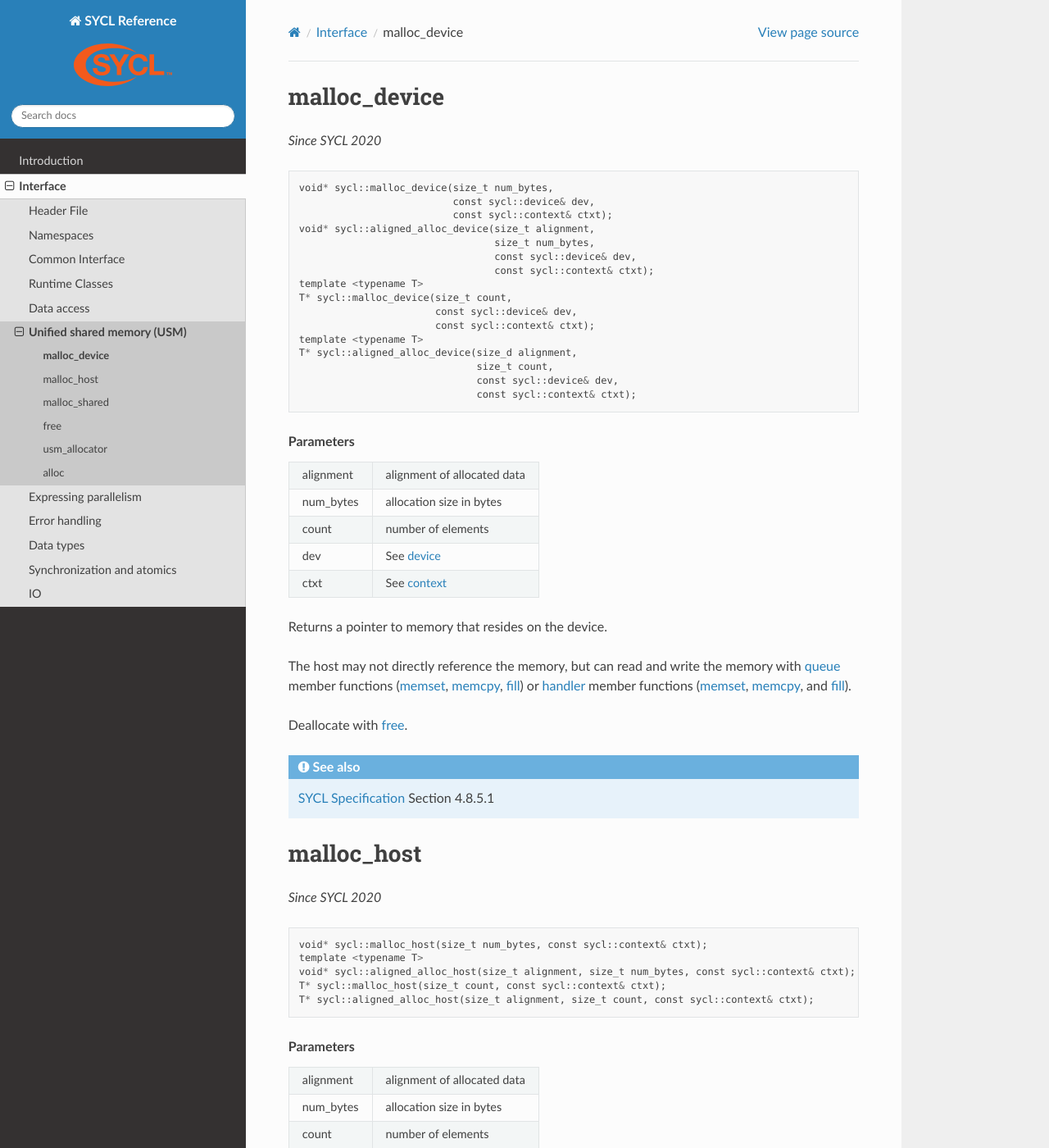
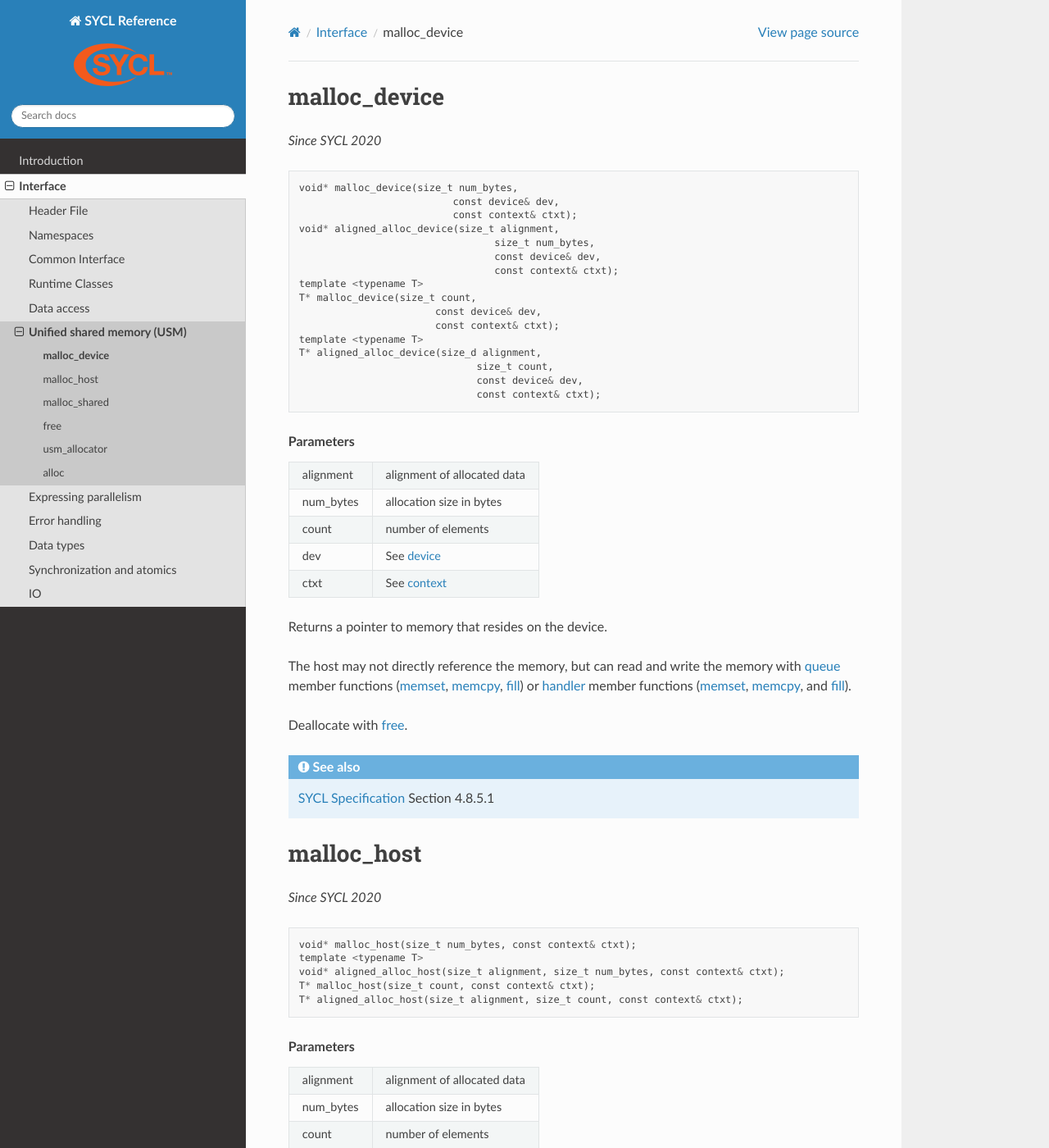
Before and after one commit to KhronosGroup/SYCL_Reference, a Sphinx documentation site: the page built from source/iface/usm-malloc.rst, in a window 1280 px wide and 1400 px high. Shown: the whole window at 82% size. Built offline with Sphinx 7.4.7 and the Read the Docs theme 2.0.0, drawn with Linux system fonts in a browser that asks for light colours; some of the changed text lies outside the part shown.

Commit message:
add get_devices example, fix up cross references

```diff
--- a/doc.py
+++ b/doc.py
@@ -118,6 +118,7 @@
                     'memory-model',
                     'nd-range',
                     'get-platforms',
+                    'get_devices',
                     'gpu-selector',
                     'execution-model']
     compiler = 'dpcpp'
--- a/source/iface/platform.rst
+++ b/source/iface/platform.rst
@@ -80,6 +80,8 @@
 Only call this when the platform constructor was passed a
 ``cl_platform_id``.
 
+.. _platform-get_devices:
+
 get_devices
 ===========
 
@@ -88,8 +90,8 @@
   vector_class<device> get_devices(
      info::device_type = info::device_type::all) const;
 
-Return vector of SYCL devices associated with the platform and
-filtered by the :ref:`device_type <info-device>`.
+Returns vector of SYCL devices associated with the platform and
+filtered by :ref:`info-device_type`
 
 .. rubric:: Example
 
--- a/source/iface/usm-malloc.rst
+++ b/source/iface/usm-malloc.rst
@@ -11,22 +11,22 @@
 
 ::
 
-   void* sycl::malloc_device(size_t num_bytes,
-                             const sycl::device& dev,
-                             const sycl::context& ctxt);
-   void* sycl::aligned_alloc_device(size_t alignment,
+   void* malloc_device(size_t num_bytes,
+                             const device& dev,
+                             const context& ctxt);
+   void* aligned_alloc_device(size_t alignment,
                                     size_t num_bytes,
-                                    const sycl::device& dev,
-                                    const sycl::context& ctxt);
+                                    const device& dev,
+                                    const context& ctxt);
    template <typename T>
-   T* sycl::malloc_device(size_t count,
-                          const sycl::device& dev,
-                          const sycl::context& ctxt);
+   T* malloc_device(size_t count,
+                          const device& dev,
+                          const context& ctxt);
    template <typename T>
-   T* sycl::aligned_alloc_device(size_d alignment,
+   T* aligned_alloc_device(size_d alignment,
                                  size_t count,
-                                 const sycl::device& dev,
-                                 const sycl::context& ctxt);
+                                 const device& dev,
+                                 const context& ctxt);
 
 
 .. rubric:: Parameters
@@ -59,11 +59,11 @@
 
 ::
 
-   void* sycl::malloc_host(size_t num_bytes, const sycl::context& ctxt);
+   void* malloc_host(size_t num_bytes, const context& ctxt);
    template <typename T>
-   void* sycl::aligned_alloc_host(size_t alignment, size_t num_bytes, const sycl::context& ctxt);
-   T* sycl::malloc_host(size_t count, const sycl::context& ctxt);
-   T* sycl::aligned_alloc_host(size_t alignment, size_t count, const sycl::context& ctxt);
+   void* aligned_alloc_host(size_t alignment, size_t num_bytes, const context& ctxt);
+   T* malloc_host(size_t count, const context& ctxt);
+   T* aligned_alloc_host(size_t alignment, size_t count, const context& ctxt);
 
 .. rubric:: Parameters
 
@@ -91,22 +91,22 @@
 
 ::
 
-   void* sycl::malloc_shared(size_t num_bytes,
-                             const sycl::device& dev,
-                             const sycl::context& ctxt);
-   void* sycl::aligned_alloc_ahared(size_t alignment,
+   void* malloc_shared(size_t num_bytes,
+                             const device& dev,
+                             const context& ctxt);
+   void* aligned_alloc_ahared(size_t alignment,
                                  size_t num_bytes,
-                                 const sycl::device& dev,
-                                 const sycl::context& ctxt);
+                                 const device& dev,
+                                 const context& ctxt);
    template <typename T>
-   T* sycl::malloc_shared(size_t count,
-                          const sycl::device& dev,
-                          const sycl::context& ctxt);
+   T* malloc_shared(size_t count,
+                          const device& dev,
+                          const context& ctxt);
    template <typename T>
-   T* sycl::aligned_alloc_ahared(size_t alignment,
+   T* aligned_alloc_ahared(size_t alignment,
                               size_t count,
-                              const sycl::device& dev,
-                              const sycl::context& ctxt);
+                              const device& dev,
+                              const context& ctxt);
 
 .. rubric:: Parameters
 
@@ -135,7 +135,7 @@
 
 ::
 
-   void free(void* ptr, sycl::context& context);
+   void free(void* ptr, context& context);
 
 Free memory allocated by `malloc_device`_, `malloc_host`_, or
 `malloc_shared`_.
```
Also changed, not shown: source/iface/device.rst (+6 -4 lines), 1 other file.
